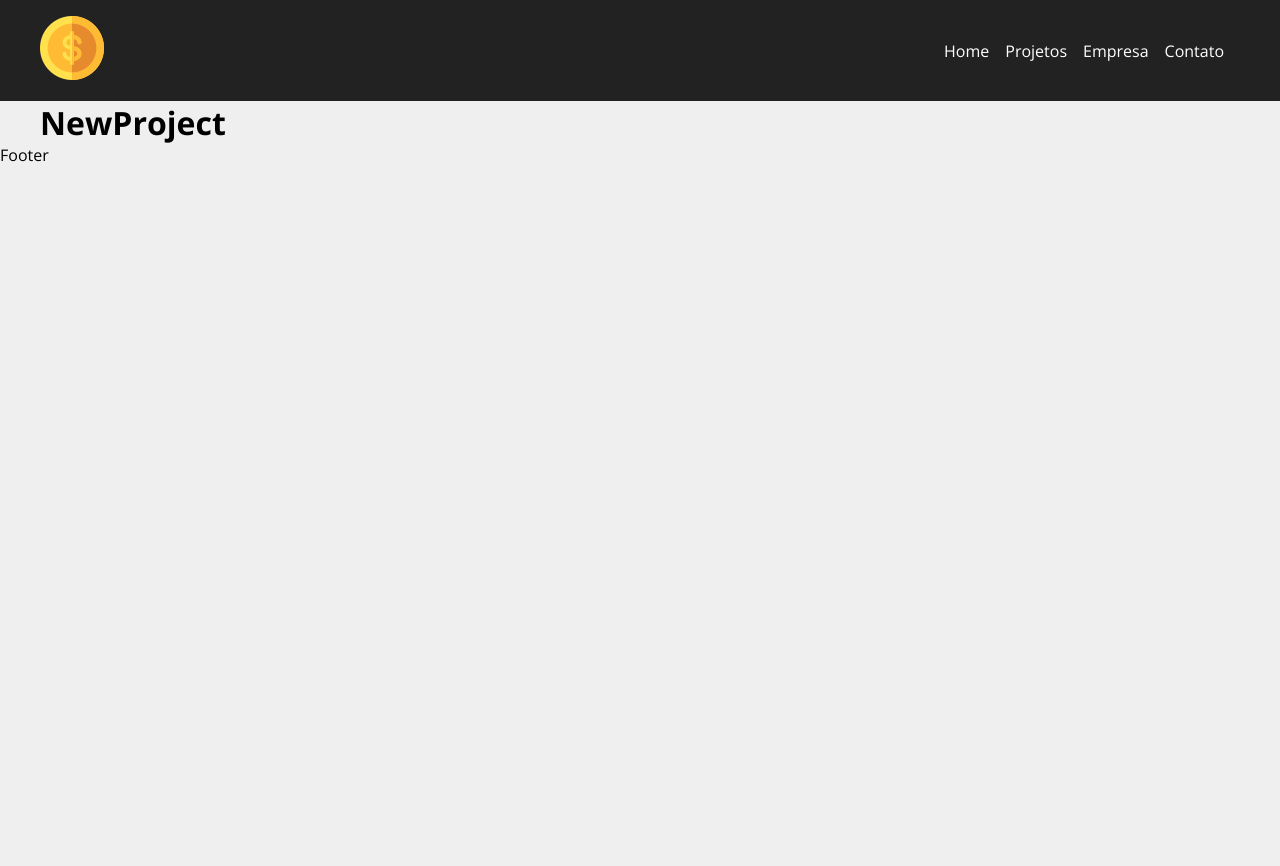
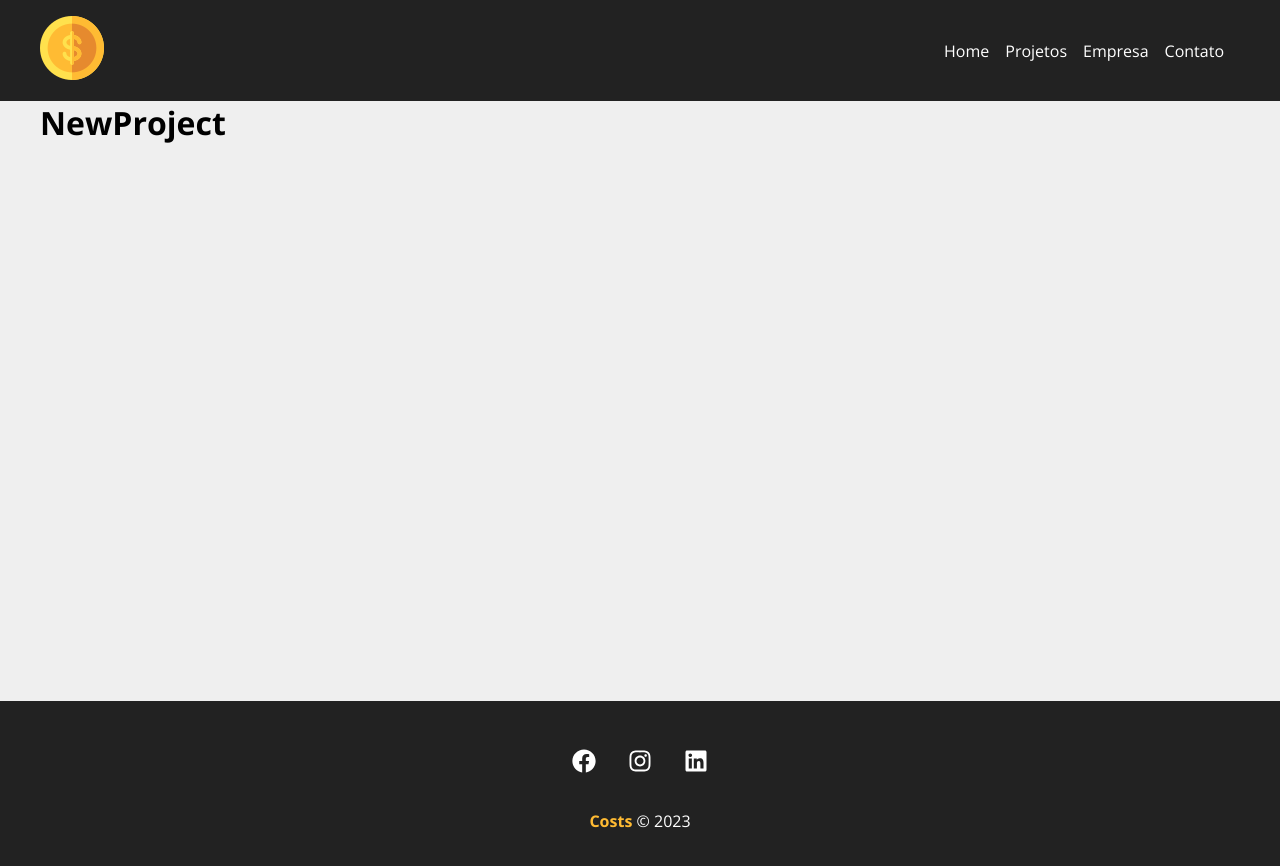
Before and after one commit to WigorCosta21/costs-react, a React (Create React App) app: page /newproject in a window 1280 px wide. Shown: the top 866 px of the page. Before the commit the page ends 800 px from the top, so only its background shows below. Built offline with nearby package versions, Linux system fonts and the light colour scheme.

Commit message:
creating footer

```diff
--- a/package.json
+++ b/package.json
@@ -8,6 +8,7 @@
     "@testing-library/user-event": "^13.5.0",
     "react": "^18.2.0",
     "react-dom": "^18.2.0",
+    "react-icons": "^4.8.0",
     "react-router-dom": "^6.11.2",
     "react-scripts": "5.0.1",
     "web-vitals": "^2.1.4"
--- a/src/components/layout/Container.module.css
+++ b/src/components/layout/Container.module.css
@@ -6,7 +6,7 @@
   flex-wrap: wrap;
 }
 
-min-height {
+.min-height {
   min-height: 75%;
 }
 
--- /dev/null
+++ b/src/components/layout/Footer.jsx
@@ -0,0 +1,18 @@
+import { FaFacebook, FaInstagram, FaLinkedin } from 'react-icons/fa'
+
+import styles from './Footer.module.css'
+
+const Footer = () => {
+  return (
+    <footer className={styles.footer}>
+      <ul className={styles.social_list}>
+        <li><FaFacebook /></li>
+        <li><FaInstagram /></li>
+        <li><FaLinkedin /></li>
+      </ul>
+      <p className={styles.copy_right}><span>Costs</span> &copy; 2023</p>
+    </footer>
+  )
+}
+
+export default Footer
--- /dev/null
+++ b/src/components/layout/Footer.module.css
@@ -0,0 +1,34 @@
+.footer {
+  background-color: #222;
+  color: #fff;
+  padding: 3rem;
+  text-align: center;
+}
+
+.social_list {
+  display: flex;
+  justify-content: center;
+  list-style: none;
+}
+
+.social_list li {
+  margin: 0 1rem;
+}
+
+.social_list li:hover {
+  color: #ffbb33;
+}
+
+.social_list svg {
+  font-size: 1.5rem;
+  cursor: pointer;
+}
+
+.copy_right {
+  margin-top: 2rem;
+}
+
+.copy_right span {
+  font-weight: bold;
+  color: #ffbb33;
+}
--- a/src/routes.js
+++ b/src/routes.js
@@ -8,13 +8,14 @@ import NewProject from "./components/pages/NewProject"
 import Container from "./components/layout/Container";
 import Navbar from "./components/layout/Navbar";
 import Projects from "./components/pages/Projects";
+import Footer from "./components/layout/Footer";
 
 
 const RoutesApp = () => {
   return (
     <BrowserRouter>
       <Navbar />
-      <Container custonClass='min-height'>
+      <Container customClass='min-height'>
         <Routes>
           <Route path="/" element={<Home />} />
           <Route path="/projects" element={<Projects />} />
@@ -23,7 +24,7 @@ const RoutesApp = () => {
           <Route path="/newproject" element={<NewProject />} />
         </Routes>
       </Container>
-      <p>Footer</p>
+      <Footer />
     </BrowserRouter>
   )
 }
```
Also changed, not shown: 1 other file (tests, documents, lock files or other folders).
